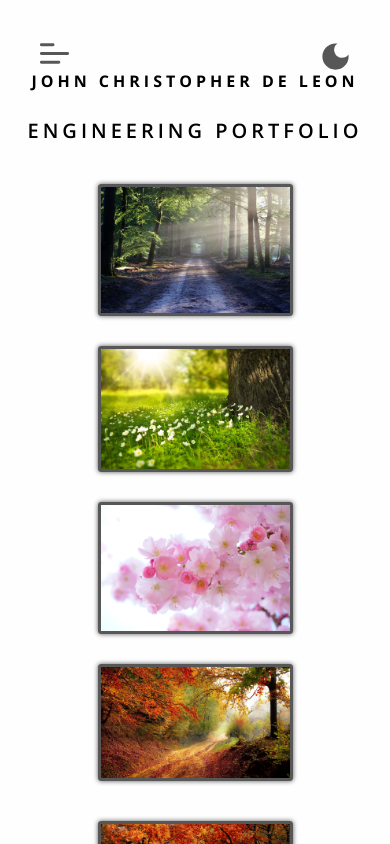
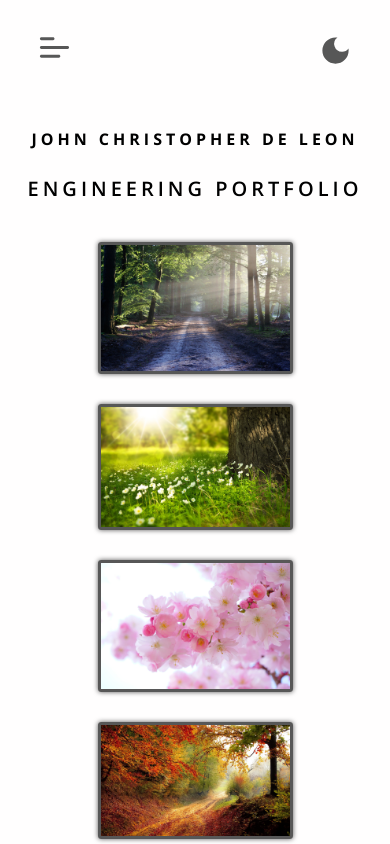
Before and after one commit to FatimaLDL1997/Portfolio-2023, a React (Create React App) app: page / in a window 390 px wide. Shown: the top 844 px of the page. Built offline with nearby package versions, Linux system fonts and the light colour scheme.

Commit message:
title top

```diff
--- a/src/index.css
+++ b/src/index.css
@@ -475,13 +475,14 @@ form button {
     padding-left: 20vw;
     padding-right: 20vw;
     text-align: center;
+    padding-top: 8rem;
   }
   .title {
     font-size: 16px;
   }
   .menubar-container {
     left: 0 !important;
-    top: -10rem;
+    top: -14rem;
     width: 100%;
     z-index: 2;
     display: flex;
@@ -489,12 +490,12 @@ form button {
     /* position: absolute !important; */
     justify-content: space-evenly;
   }
-  .menubar-container button {
+  /* .menubar-container button {
     padding-left: 5rem;
   }
   .darkmode-icon {
     padding-right: 5rem;
-  }
+  } */
   .links div {
     margin-bottom: 0 !important;
   }
```
